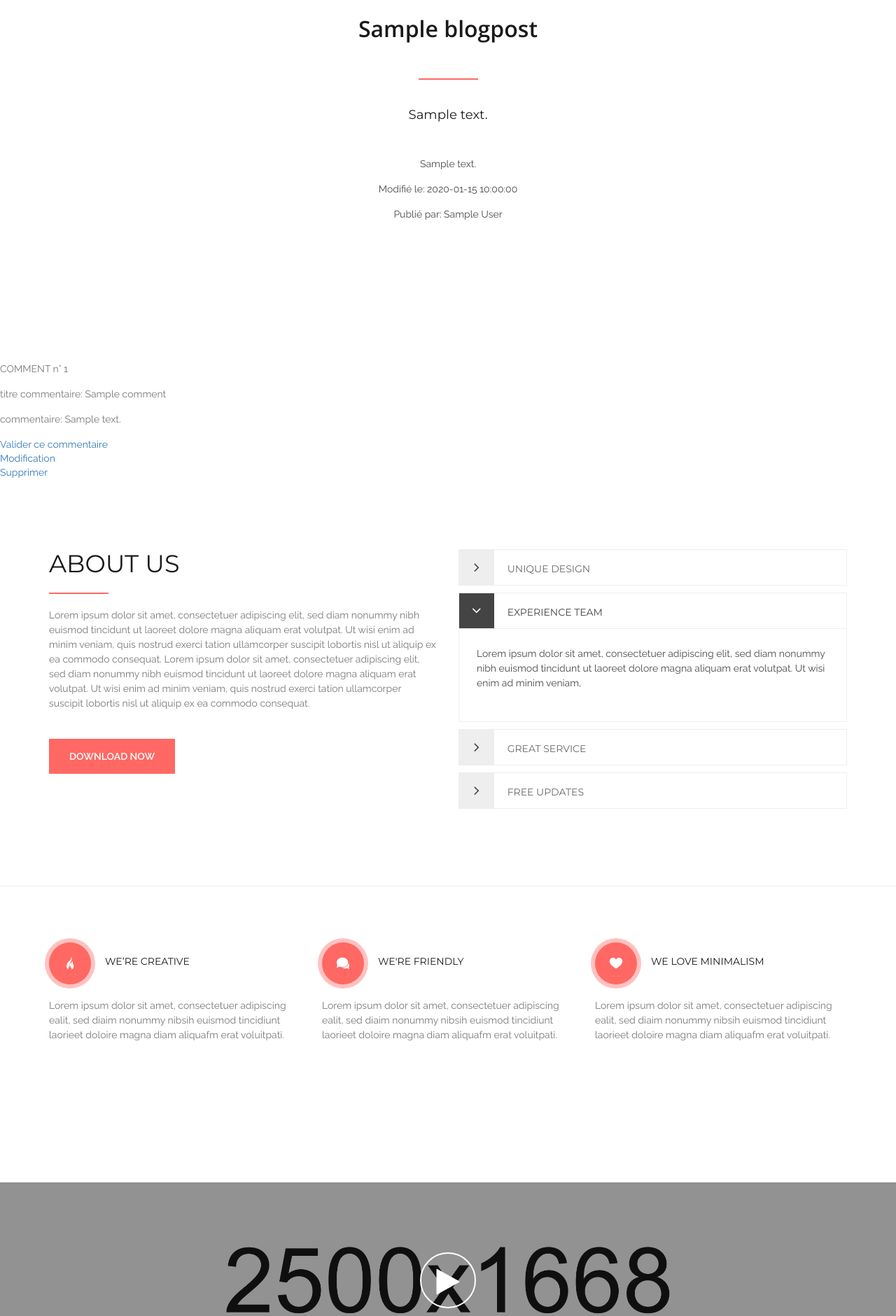
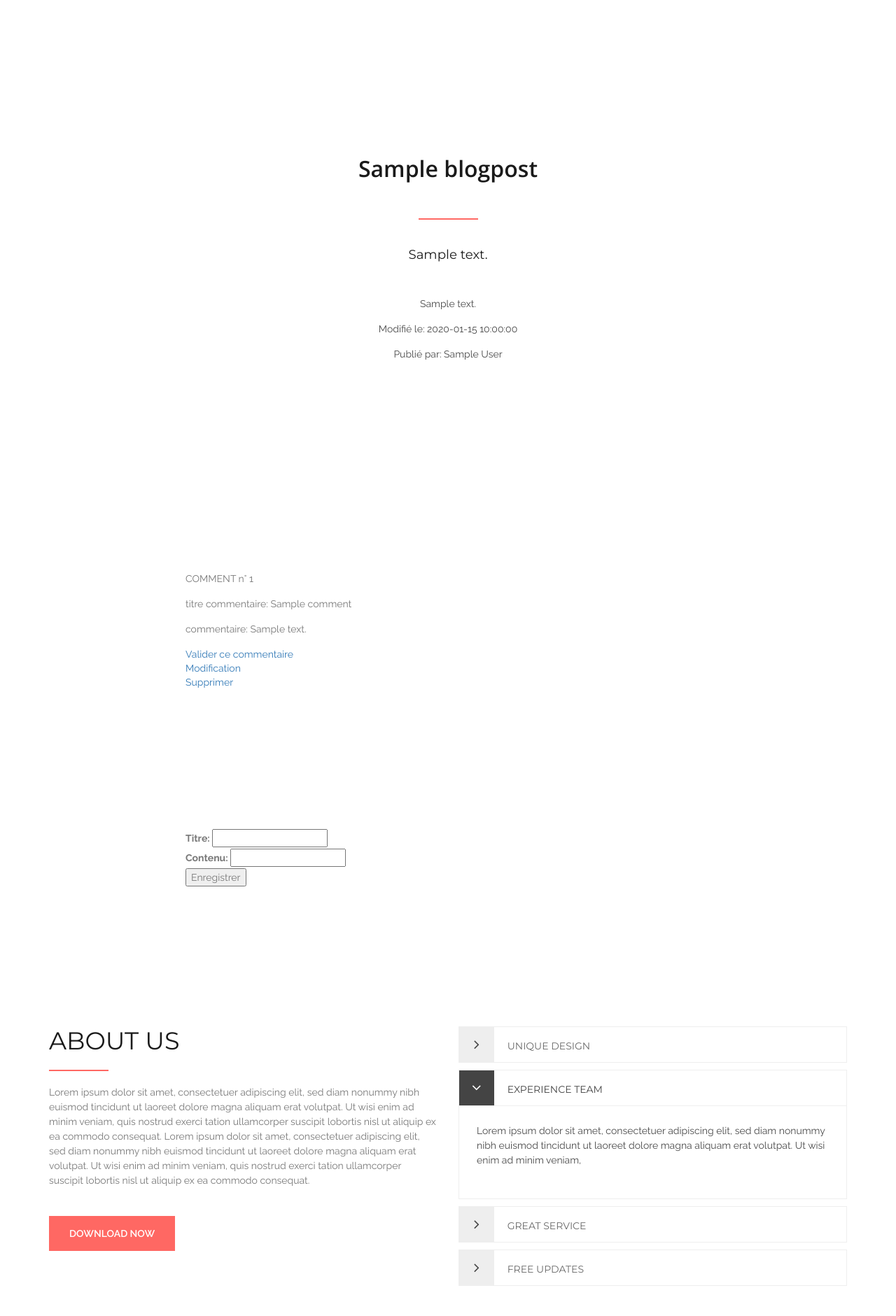
Before and after one commit to Ma77hieu/phpBlog, a PHP site: template Templates/blogpostPage.html.twig in a window 1280 px wide. Shown: the part 80-1961 px from the top of the page at 70% size. Run offline with PHP 8.4, Linux system fonts and the light colour scheme; the template is opened without the code that fills it: most values are stand-ins (such as "Sample title", 1, 10 or a date in 2020); some libraries are stand-ins or nearby versions; some web fonts are replaced.

Commit message:
New comment form added to blogpost page

```diff
--- a/Templates/blogpostPage.html.twig
+++ b/Templates/blogpostPage.html.twig
@@ -26,12 +26,33 @@
             </div>
         </div>
     </div>
+    <div class="container">
+        <div class="row">
+            <div class="main_pricing roomy-100">
+                <div class="col-md-8 col-md-offset-2 col-sm-12">
+                    {% for comment in comments %}
+                        {{ include ('commentCard.html.twig',{'comment':comment})}}
+                    {% endfor %}
+                </div>
+            </div>
+        </div>
+    </div>
+
+    <div class="container">
+        <div class="row">
+            <div class="main_pricing roomy-100">
+                <div class="col-md-8 col-md-offset-2 col-sm-12">
+                        {{ include ('commentCreation.html.twig')}}
+                </div>
+            </div>
+        </div>
+    </div>
 
 {#    <p>BLOGPOST VIEW PAGE</p>
     <p> BLOGPOST number {{ blogpost.blogpost_id }}</p>
     <p>{{ blogpost.content }}</p>#}
 
-    {% for comment in comments %}
-        {{ include ('commentCard.html.twig',{'comment':comment})}}
-    {% endfor %}
+
+
+    {#{{ include ('commentCreation.html.twig')}}#}
 {% endblock %}
--- a/Templates/commentCreation.html.twig
+++ b/Templates/commentCreation.html.twig
@@ -1,7 +1,6 @@
-{% extends "index.html.twig" %}
 
 {% block commentCreation %}
-    <form action="" method="post" class="form-example">
+    <form action="comment/create?blogpost_id={{ blogpost.blogpost_id }}" method="post" class="form-example">
         <div class="form-example">
             <label for="title">Titre: </label>
             <input type="text" name="title" id="title" required />
--- a/Templates/index.html.twig
+++ b/Templates/index.html.twig
@@ -164,6 +164,7 @@
 
 
             <!--Home Sections-->
+            <section style="margin-top:200px;">
             {% if userFeedbacks | length %}
                 {% block user_feedback %}
                     <p>{{ userFeedbacks.text }} {{ userFeedbacks.type }}</p>
@@ -179,6 +180,10 @@
 
             {% block blogpostPage %}
             {% endblock %}
+
+            {% block login %}
+            {% endblock %}
+            </section>
 
 
 
```
